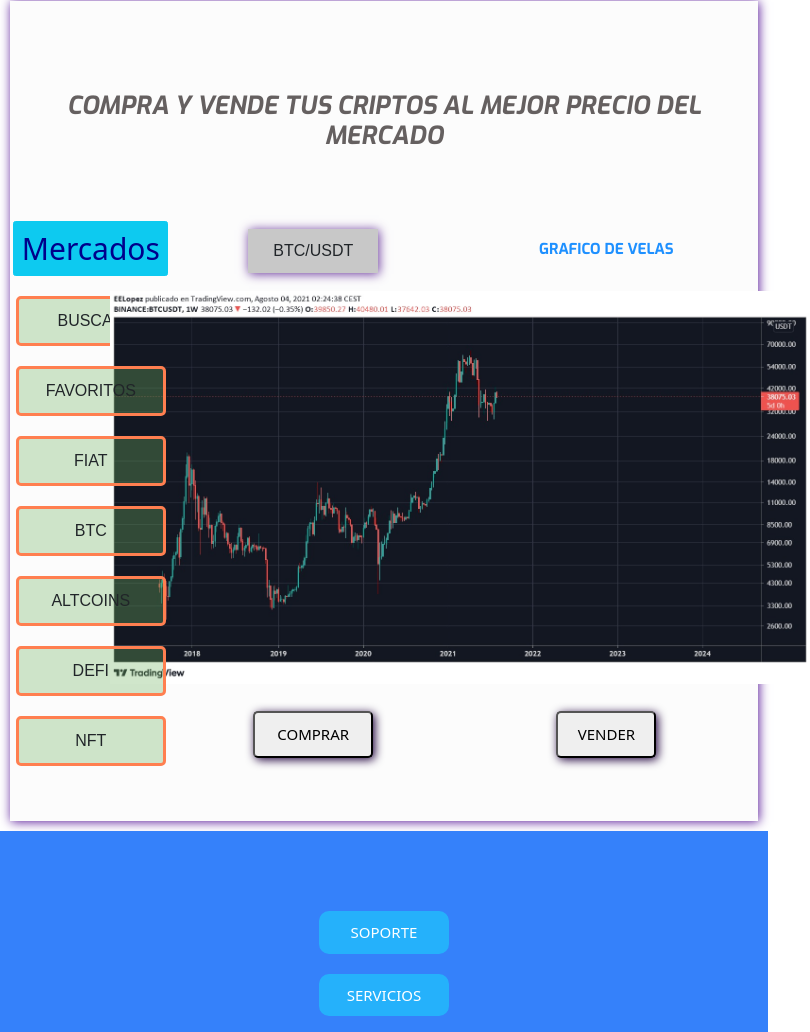
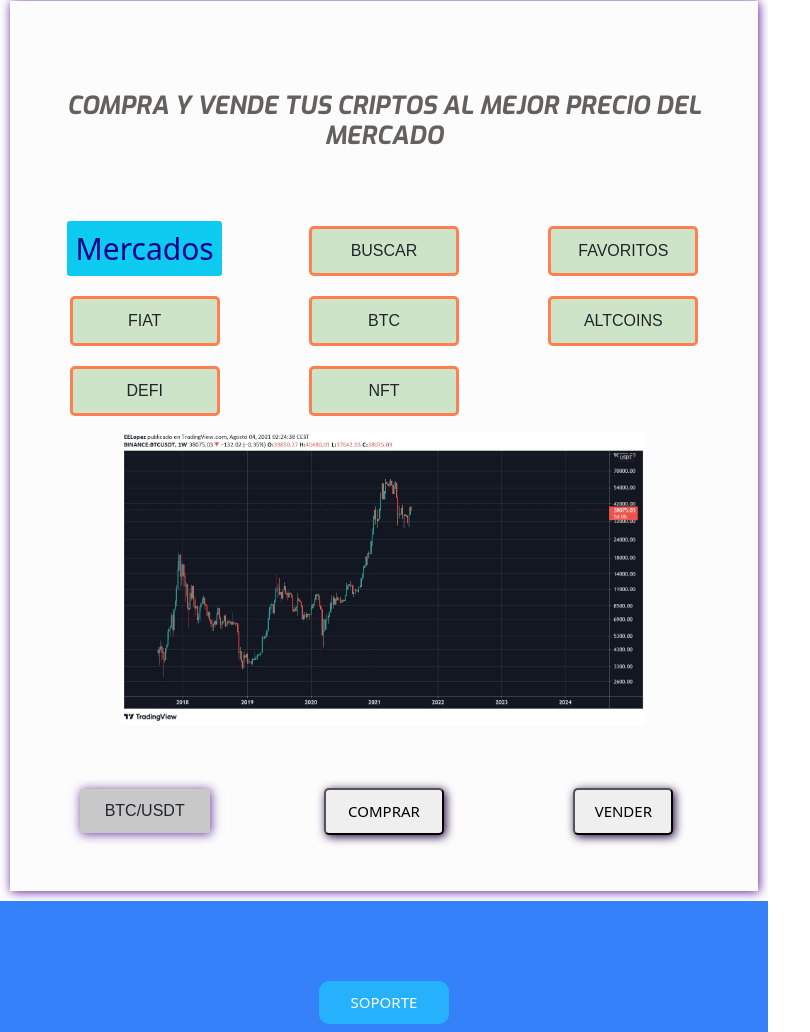
Before and after one commit to emmanuelopez/CriptoCosmos, a plain HTML site: page paginas/mercado.html in a window 768 px wide. Shown: the part 95-1127 px from the top of the page, 810 px wide, since content can reach past the window. Drawn offline with nearby package versions, Linux system fonts and the light colour scheme.

Commit message:
Modificando responsive en seccion Mercado

```diff
--- a/styles/_mercado.scss
+++ b/styles/_mercado.scss
@@ -20,10 +20,29 @@
         justify-content: center;
         gap:10px;
 
+        @media(max-width:1024px) and (min-width:768px){
+            &{
+                grid-template-columns: repeat(4,1fr);
+                grid-template-rows: repeat(9,60px);
+            }
+        }
+
+        @media(max-width:768px) and (min-width:550px){
+            &{
+                grid-template-columns: repeat(3,1fr);
+                grid-template-rows: repeat(9,60px);
+            }
+        }
 
         .grilla__titulo{
             justify-self: center;
 
+            @media(max-width:1024px) and (min-width:768px){
+                &{
+                    grid-column: 1/2;
+                    grid-row: 1/2;
+                }
+            }
             .grilla__boton{
                 font-size: 3rem;
                 color: darkblue;
@@ -40,6 +59,20 @@
             justify-self: center;
             align-self: center;
 
+            @media(max-width:1024px) and (min-width:768px){
+                &{
+                    grid-column: 1/2;
+                    grid-row: 9/10;
+                }
+            }
+
+            @media(max-width:768px) and (min-width:550px){
+                &{
+                    grid-column: 1/2;
+                    grid-row: 9/10;
+                }
+            }
+
             p{
                 text-align: center;
             }
@@ -54,6 +87,17 @@
             justify-self: center;
             align-self: center;
 
+            @media(max-width:1024px) and (min-width:768px){
+                &{
+                    display:none;
+                }
+            }
+            @media(max-width:768px) and (min-width:550px){
+                &{
+                    display:none;
+                }
+            }
+
             h4{
                color: dodgerblue;
                letter-spacing: 0px;
@@ -62,7 +106,6 @@
         .grilla__menu{
             font-size: 1.8rem;
             text-transform: uppercase;
-            grid-column: 1 / 2;
             align-self: center;
             border: coral 3px solid;
             border-radius: 5px;
@@ -86,12 +129,46 @@
             grid-row:  2 / 8;
             justify-self: center;
 
+            @media(max-width:1024px) and (min-width:768px){
+                &{
+                    grid-column: 1 / span 4 ;
+                    grid-row: 3 / span 6;
+                }
+            }
+
+            @media(max-width:768px) and (min-width:550px){
+                &{
+                    width: 525px;
+                    height: 300px;
+                    grid-column: 1 / span 3 ;
+                    grid-row: 4 / span 6;
+                }
+            }
+
             .grafico{
                 width: 100%;
             }
         }
         .grilla__operar1{
             justify-self: center;
+
+            @media(max-width:1024px) and (min-width:768px){
+                &{
+                    grid-column: 3/4;
+                    grid-row: 9/10;
+                    align-self: center;
+                }
+            }
+
+            @media(max-width:768px) and (min-width:550px){
+                &{
+                    grid-column: 2/3;
+                    grid-row: 9/10;
+                    align-self: center;
+                }
+            }
+
+
 
             .boton1{
                 width: 120px;
@@ -113,6 +190,22 @@
         .grilla__operar2{
             justify-self: center;
 
+            @media(max-width:1024px) and (min-width:768px){
+                &{
+                    grid-column: 4/5;
+                    grid-row: 9/10;
+                    align-self: center;
+                }
+            }
+
+            @media(max-width:768px) and (min-width:550px){
+                &{
+                    grid-column: 3/4;
+                    grid-row: 9/10;
+                    align-self: center;
+                }
+            }
+
             .boton2{
                 width: 100px;
                 box-shadow: 2px 2px 10px 0 rgb(32, 3, 61);
```
Also changed, not shown: styles/main.css, 1 other file.
